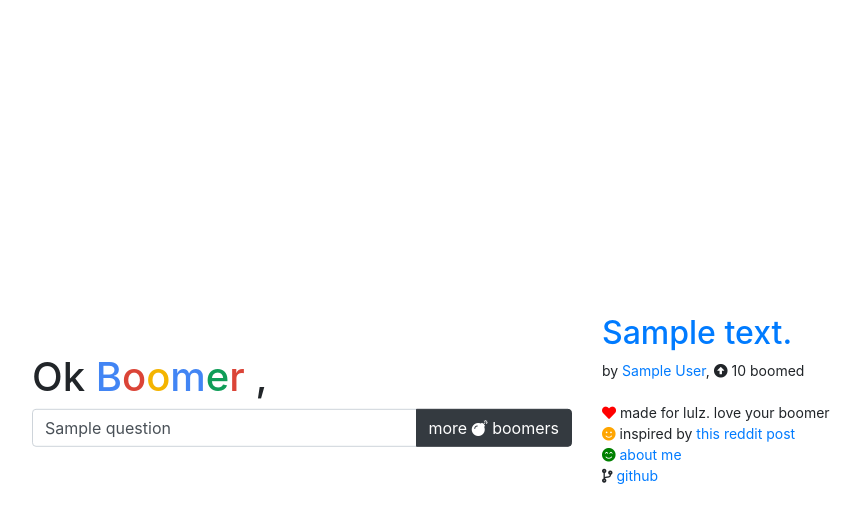
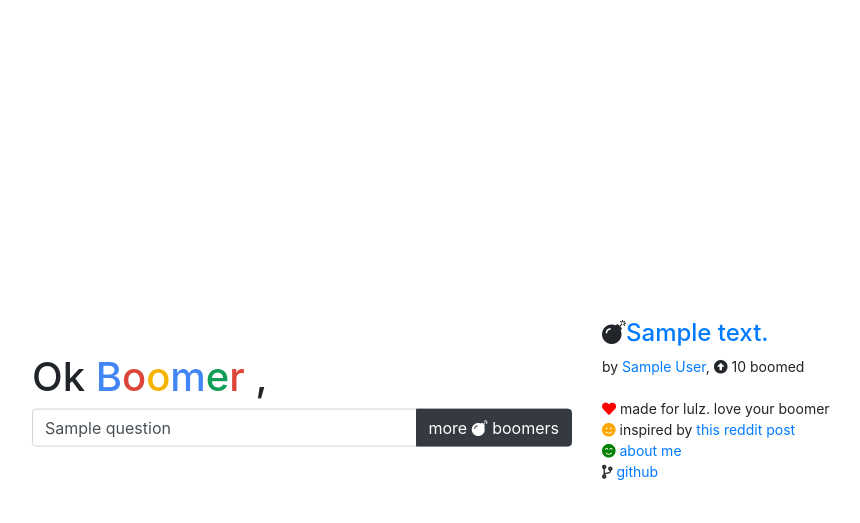
Before and after one commit to thorin-schiffer/okboomer, a Flask app: template templates/main.html in a window 1280 px wide. Shown: the top 523 px of the page, without its empty margins (53-913 px from the left). Run offline with Flask 2, Linux system fonts and the light colour scheme; the template is opened without the code that fills it: most values are stand-ins (such as "Sample title", 1, 10 or a date in 2020); some libraries are stand-ins or nearby versions.

Commit message:
Added icon for answer

```diff
--- a/templates/main.html
+++ b/templates/main.html
@@ -59,8 +59,9 @@
         <div class="d-lg-none" style="padding: 20px;"></div>
         <div class="col-lg align-self-center justify-content-center">
             {% if comment %}
-            <h2><a href="https://reddit.com{{comment.permalink}}" target="_blank">{{comment.answer}}</a></h2>
+            <h4><i class="fas fa-bomb"></i><a href="https://reddit.com{{comment.permalink}}" target="_blank">{{comment.answer}}</a></h4>
             by <a href="https://reddit.com/u/{{comment.author}}" target="_blank">{{comment.author}}</a>,
+
             <i class="fas fa-arrow-alt-circle-up"></i> {{comment.score}} boomed
             <br>
             <br>
```
